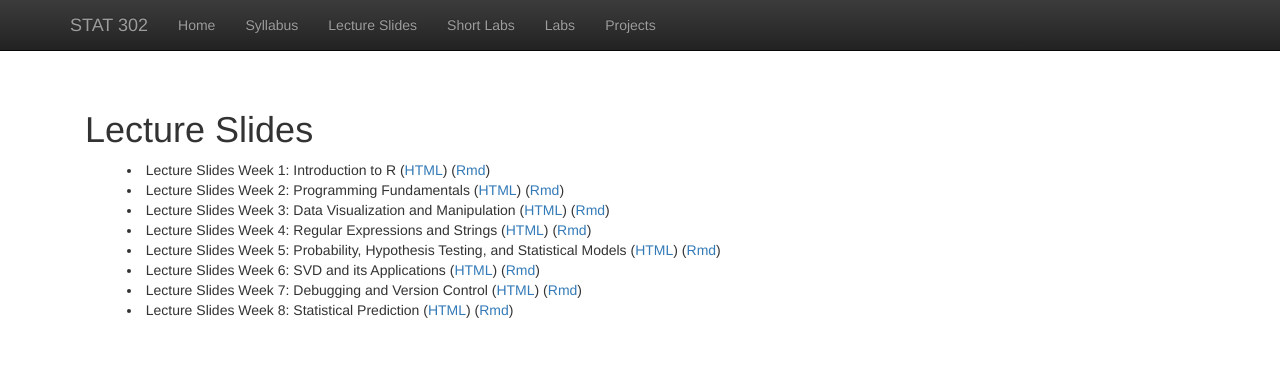
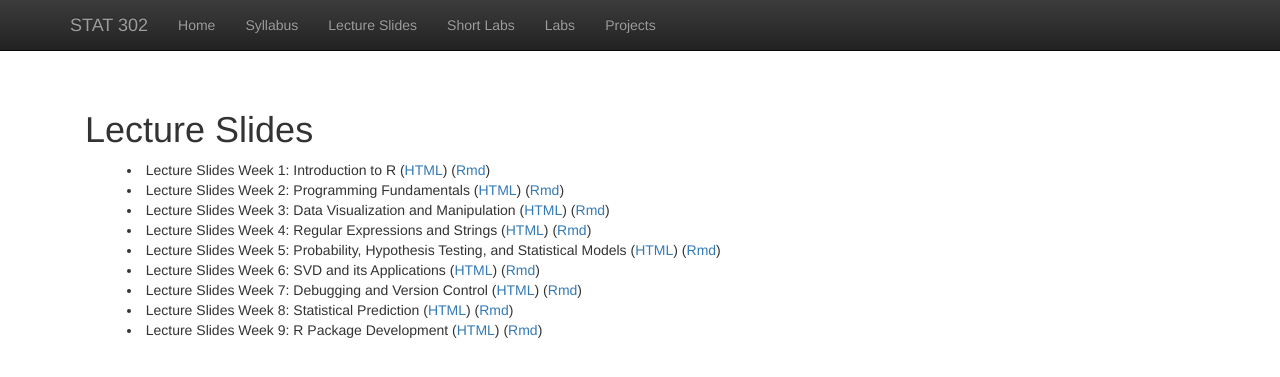
Before and after one commit to bryandmartin/STAT302, a Jekyll site: the page built from lectureslides.html, in a window 1280 px wide. Shown: the top 377 px of the page. Built offline with Jekyll 4.4.1, drawn with Linux system fonts in a browser that asks for light colours; nearby versions of some CDN libraries; library files that are not in the unit come from our copies.

Commit message:
Add LS9 to website

```diff
--- a/lectureslides.html
+++ b/lectureslides.html
@@ -45,3 +45,8 @@ title:  'Lecture Slides'
 	(<a class="active" href="docs/LectureSlides/lectureslides8/lectureslides8.html">HTML</a>)
 	(<a class = "active" href="https://raw.githubusercontent.com/bryandmartin/STAT302/master/docs/LectureSlides/lectureslides8/lectureslides8.Rmd">Rmd</a>)
 </li>
+<li style="padding:0px;margin:0px 20px 0px; text-indent: -1.45em; padding-left: 3em;" >
+	Lecture Slides Week 9: R Package Development
+	(<a class="active" href="docs/LectureSlides/lectureslides9/lectureslides9.html">HTML</a>)
+	(<a class = "active" href="https://raw.githubusercontent.com/bryandmartin/STAT302/master/docs/LectureSlides/lectureslides9/lectureslides9.Rmd">Rmd</a>)
+</li>
```
